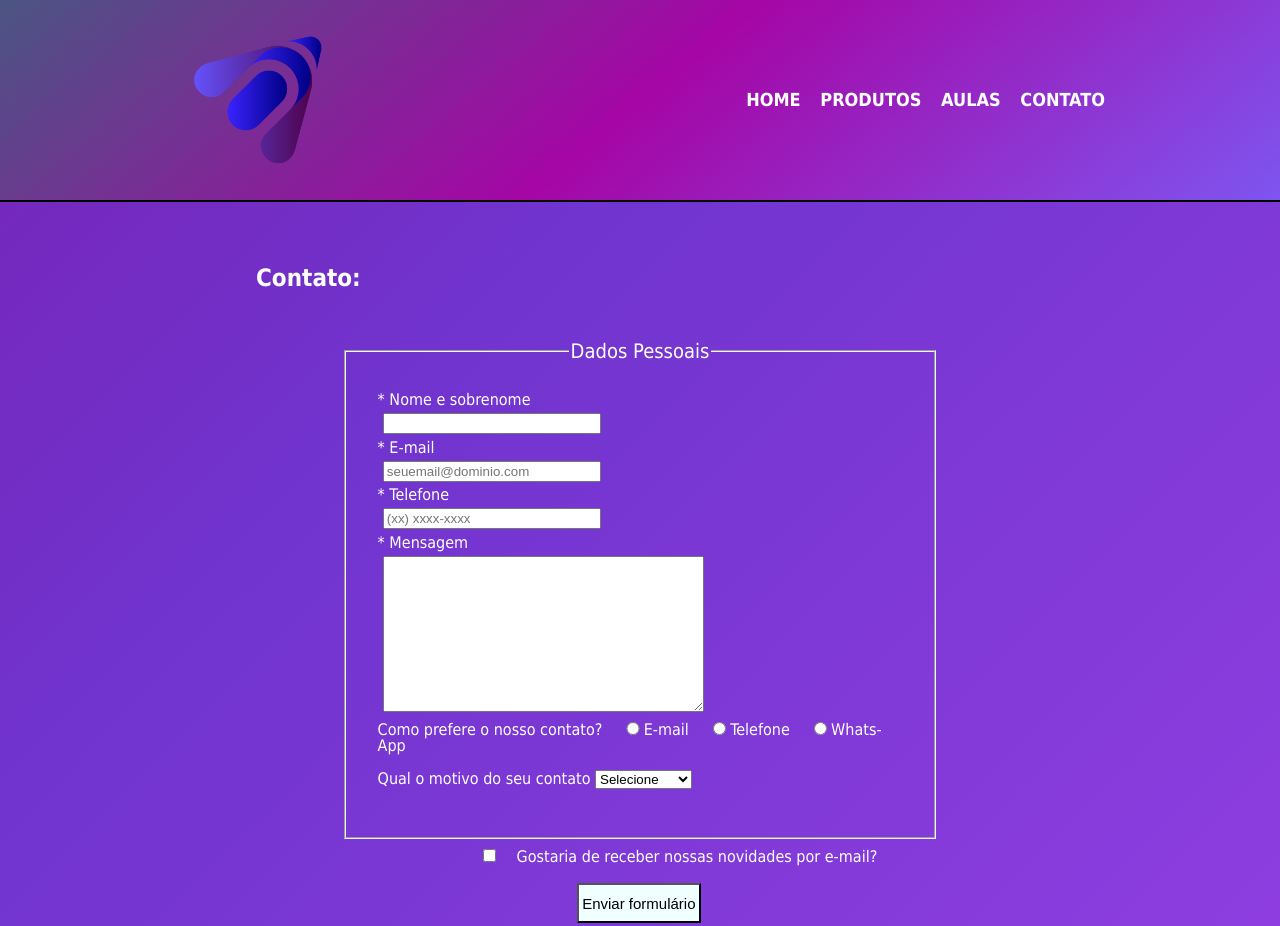
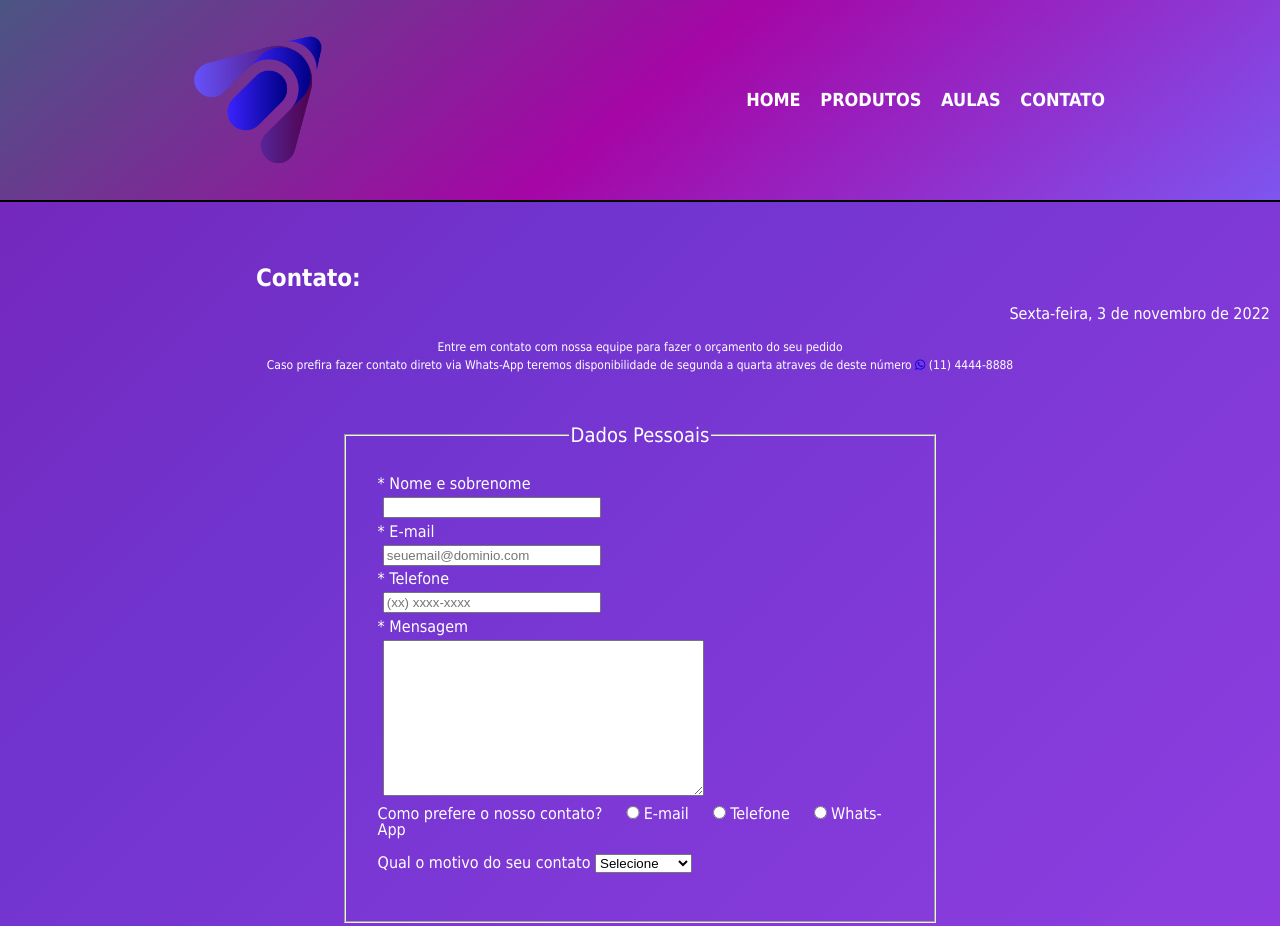
Before and after one commit to yan-alves14/site_empresa-atividade_senai, a plain HTML site: page Contato.html in a window 1280 px wide. Shown: the top 926 px of the page. Drawn offline with Linux system fonts and the light colour scheme.

Commit message:
Add files via upload

```diff
--- a/Contato.html
+++ b/Contato.html
@@ -7,6 +7,13 @@
     <meta name="viewport" content="width=device-width, initial-scale=1.0">
     <title>Site empresa</title>
     <link rel="stylesheet" href="styleP.css">
+    <link rel="stylesheet" href="https://maxcdn.bootstrapcdn.com/font-awesome/4.5.0/css/font-awesome.min.css">
+    <script>
+        alert("Oi meu chapa")
+        dia = new Array ("Segunda-feira", "Terça-feira", "Quarta-feira", "Quinta-feira", "Sexta-feira")
+        mes = new Array ("janeiro","fevereiro", "março", "abril", "maio", "junho", "julho", "agosto", "setembro", "outubro", "novembro", "dezembro")
+        data = new Date
+    </script>
 </head>
 <body>
     <header>
@@ -23,8 +30,17 @@
     <div class="separas"></div>
 
     <h2 class="titulosC">Contato:</h2>
-
-
+    <p style="text-align: right; margin-right: 10px;">
+        <script type="text/javascript">
+            document.write (dia[data.getDay()] + ", " + data.getDate() + " de " + mes[data.getMonth()] + " de " + data.getFullYear())
+        </script>
+    </p>
+    <P class = "entreCont">
+        Entre em contato com nossa equipe para fazer o orçamento do seu pedido
+        <br>
+        Caso prefira fazer contato direto via Whats-App teremos disponibilidade de segunda a quarta atraves de deste número
+        <a class="whatsapp-link" href="https://wa.me/5599111112222" target="_blank"><i class="fa fa-whatsapp"></i></a> (11) 4444-8888
+    </p>
         <form name="frmContato" method="get" action="mailto:tste@gmail.com" target="_blank">
             <fieldset>
                 <legend>Dados Pessoais</legend>
--- a/styleP.css
+++ b/styleP.css
@@ -237,3 +237,14 @@ textarea{
         background-position: 0% 50%;
     }
 }
+
+p{
+    color: white;
+}
+
+.entreCont{
+    color: white;
+    text-align: center;
+    line-height: 1.5;
+    font-size: 12px;
+}
```
